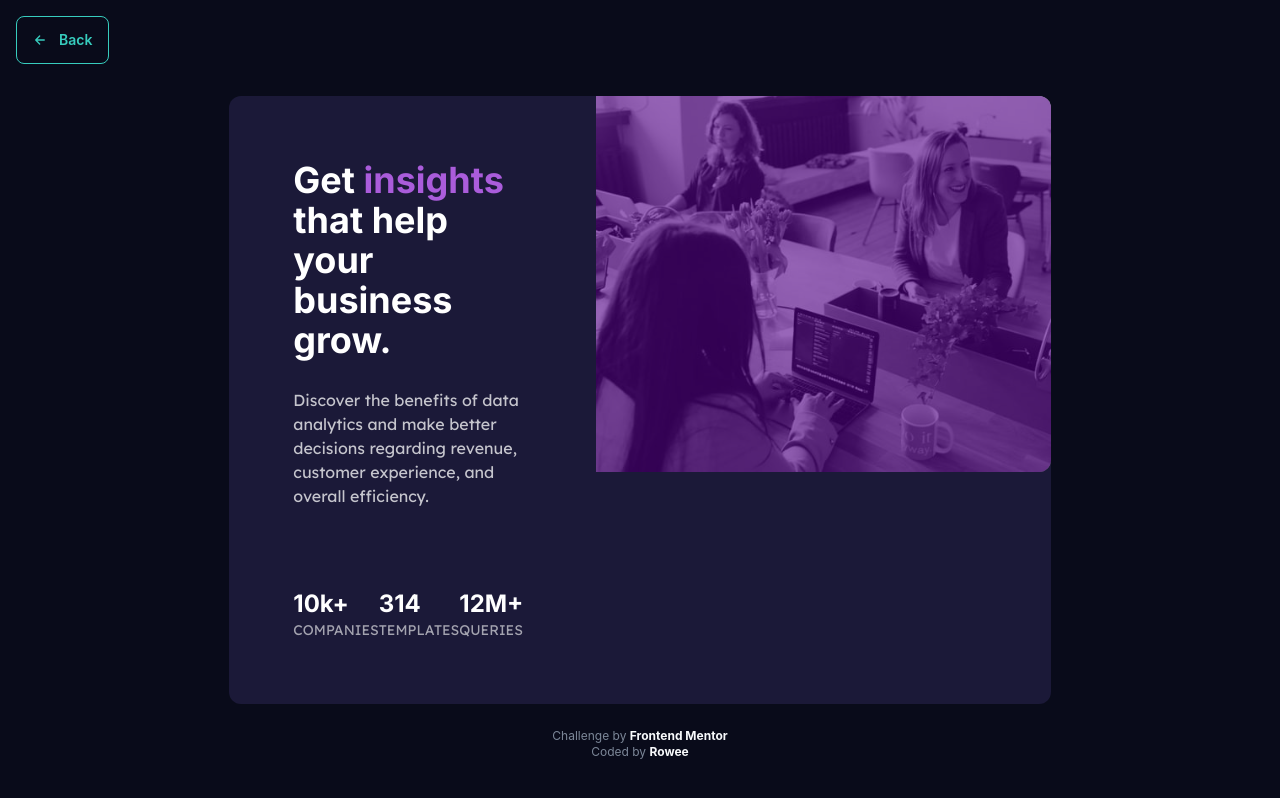
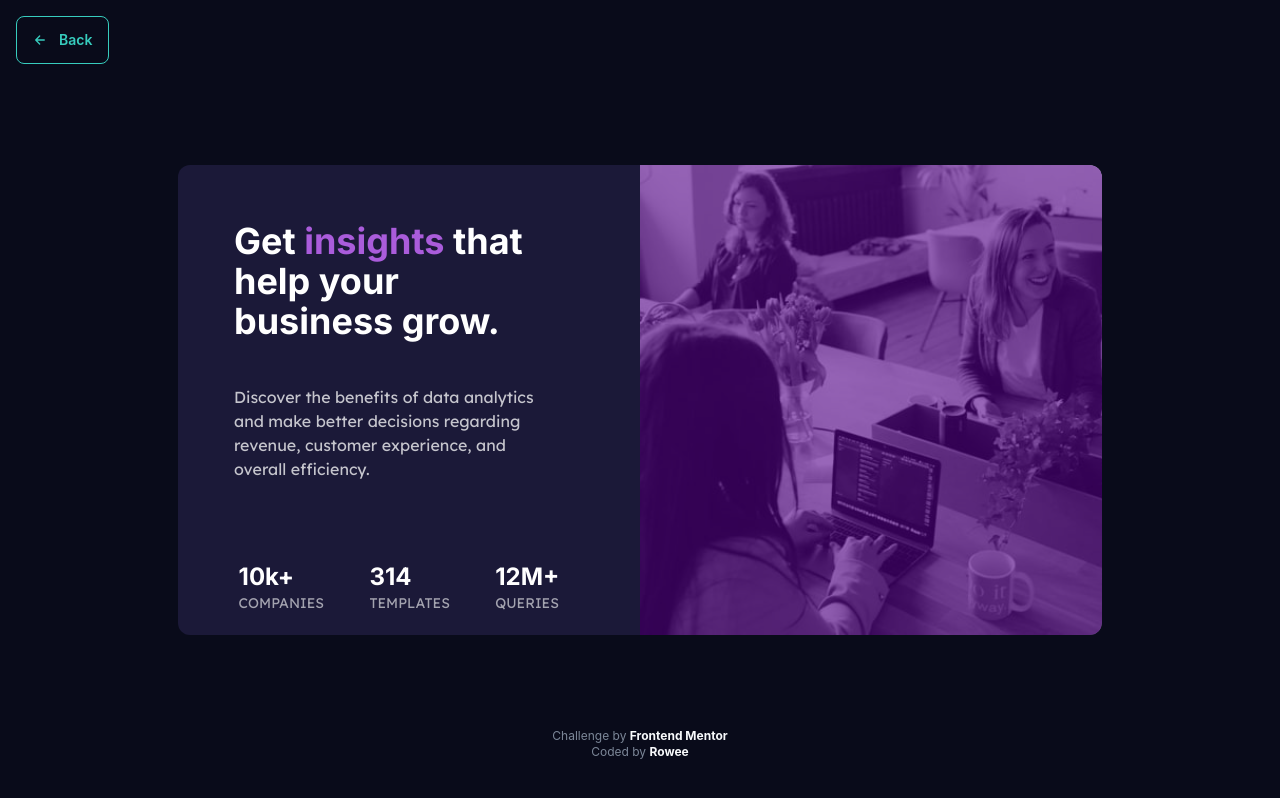
Before and after one commit to Rowee13/fem-solutions-byrowee, a React (Create React App) app: page /fem-stats-preview-card in a window 1280 px wide. Built offline with nearby package versions, Linux system fonts and the light colour scheme; a web font is replaced by a local one.

Commit message:
fix UI of fem challenge 05 - FemStatsPreviewCard

```diff
--- a/src/pages/fem-solutions/Fem3ColCard.jsx
+++ b/src/pages/fem-solutions/Fem3ColCard.jsx
@@ -12,14 +12,6 @@ import {
 const Fem3ColCard = () => {
   return (
     <div className="flex relative bg-fem-06-primary-color h-full py-20 lg:py-0 lg:h-screen w-screen justify-center items-center text-gray-900 overflow-hidden">
-      <Link
-        to="/"
-        className="btn btn-outline btn-accent absolute top-4 left-4 mb-6"
-      >
-        <IoArrowBackOutline />
-        <button className="pl-3">Back</button>
-      </Link>
-
       <div className="flex flex-col lg:flex-row items-center">
         <div className="w-10/12 md:w-5/12 lg:w-72 bg-fem-06-orange text-fem-06-primary-color p-11 rounded-t-xl lg:rounded-l-xl lg:rounded-r-none">
           <img src={fem3colIconSedan} alt="icon-sedan" />
@@ -64,6 +56,15 @@ const Fem3ColCard = () => {
         </div>
       </div>
 
+      {/* == back to homepage button == */}
+      <Link
+        to="/"
+        className="btn btn-outline btn-accent absolute top-4 left-4 mb-6"
+      >
+        <IoArrowBackOutline />
+        <button className="pl-3">Back</button>
+      </Link>
+
       {/* == credits == */}
       <div className="absolute bottom-3 lg:bottom-10 text-xs text-center">
         <p>
--- a/src/pages/fem-solutions/FemStatsPreviewCard.jsx
+++ b/src/pages/fem-solutions/FemStatsPreviewCard.jsx
@@ -7,38 +7,42 @@ import { femStatsHeroImg } from "../../assets";
 
 const FemStatsPreviewCard = () => {
   const stats = [
-    { value: "10k+", stat: "Companies" },
-    { value: "314", stat: "Templates" },
-    { value: "12M+", stat: "Queries" },
+    { id: "001", value: "10k+", stat: "Companies" },
+    { id: "002", value: "314", stat: "Templates" },
+    { id: "003", value: "12M+", stat: "Queries" },
   ];
 
   return (
     <div className="flex relative justify-center items-center h-full md:h-screen px-6  overflow-hidden bg-fem-05-mainbg overflor-y-scroll lg:overflow-hidden">
-      <Link
-        to="/"
-        className="btn btn-outline btn-accent absolute top-4 left-4 mb-6"
-      >
-        <IoArrowBackOutline />
-        <button className="pl-3">Back</button>
-      </Link>
+      {/* == challenge solution == */}
+      <main className="flex flex-col lg:flex-row bg-fem-05-cardbg rounded-xl w-full my-20 md:w-5/12 lg:w-11/12 xl:w-9/12 h-fit lg:h-[470px] justify-between">
+        {/* == hero image mobile view == */}
+        <div className="flex lg:hidden w-full h-72 relative">
+          <div className="absolute h-full w-full object-fit bg-fem-05-accent bg-opacity-60 rounded-t-xl saturate-150 brightness-50 contrast-150" />
+          <img
+            src={femStatsHeroImg}
+            alt="hero-img"
+            className="object-cover rounded-t-xl"
+          />
+        </div>
 
-      <div className="flex flex-col lg:flex-row bg-fem-05-cardbg rounded-xl w-full my-20 md:w-5/12 lg:w-11/12 xl:w-8/12 justify-between">
-        <div className="lg:hidden w-full h-64 relative object-contain overflow-hidden">
-          <div className="absolute h-full w-full object-fit bg-fem-05-accent bg-opacity-60 rounded-t-xl saturate-150 brightness-50 contrast-150" />
-          <img src={femStatsHeroImg} alt="hero-img" className="rounded-t-xl" />
-        </div>
-        <div className="p-9 lg:p-10 xl:p-16 lg:w-1/2 ">
-          <h1 className="font-bold font-inter text-3xl xl:text-4xl text-fem-05-heading text-center lg:text-left">
+        <div className="flex flex-col justify-between items-center p-9 xl:p-14 lg:w-1/2">
+          <div className="space-y-4">
+            <h1 className="font-bold font-inter text-3xl xl:text-4xl text-fem-05-heading text-center lg:text-left pr-0 lg:pr-10">
               Get <span className="text-fem-05-accent">insights</span> that help
               your business grow.
             </h1>
-          <p className="font-lexenddeca text-fem-05-paragraph pt-7 text-base text-center lg:text-left">
+            <p className="font-lexenddeca text-fem-05-paragraph pt-7 pr-0 lg:pr-10 text-base text-center lg:text-left">
               Discover the benefits of data analytics and make better decisions
               regarding revenue, customer experience, and overall efficiency.
             </p>
-          <div className="flex flex-col lg:flex-row justify-between items-center w-11/12 pt-8 lg:pt-20 gap-y-6">
+          </div>
+          <div className="flex flex-col lg:flex-row justify-between items-center w-11/12 pt-8 lg:pt-20 lg:ml-[-20px] gap-y-6">
             {stats.map((stat) => (
-              <div className="flex flex-col text-center lg:text-left">
+              <div
+                key={stat.id}
+                className="flex flex-col text-center lg:text-left"
+              >
                 <h4 className="font-inter font-bold text-2xl text-fem-05-heading">
                   {stat.value}
                 </h4>
@@ -49,11 +53,26 @@ const FemStatsPreviewCard = () => {
             ))}
           </div>
         </div>
-        <div className="hidden lg:block h-full relative object-contain overflow-hidden">
+
+        {/* == hero image desktop view == */}
+        <div className="hidden lg:block w-1/2 h-64 lg:h-full relative overflow-hidden rounded-r-xl">
           <div className="absolute h-full w-full object-contain bg-fem-05-accent bg-opacity-60 rounded-r-xl saturate-150 brightness-50 contrast-150" />
-          <img src={femStatsHeroImg} alt="hero-img" className="rounded-r-xl" />
+          <img
+            src={femStatsHeroImg}
+            alt="hero-img"
+            className="h-[470px] object-cover object-center rounded-r-xl"
+          />
         </div>
-      </div>
+      </main>
+
+      {/* == back to homepage button == */}
+      <Link
+        to="/"
+        className="btn btn-outline btn-accent absolute top-4 left-4 mb-6"
+      >
+        <IoArrowBackOutline />
+        <button className="pl-3">Back</button>
+      </Link>
 
       {/* == credits == */}
       <div className="absolute bottom-2 lg:bottom-10 text-xs text-center text-fem-02-medgray">
--- a/tailwind.config.js
+++ b/tailwind.config.js
@@ -99,6 +99,7 @@ module.exports = {
           "url('./assets/fem-04/pattern-background-desktop.svg')",
         "fem-ordersumbg-mobile":
           "url('./assets/fem-04/pattern-background-mobile.svg')",
+        "fem-stats-hero": "url('./assets/fem-05/stats-hero-image.jpg')",
         "fem-introbg-desktop": "url('./assets/fem-07/bg-intro-desktop.png')",
         "fem-introbg-mobile": "url('./assets/fem-07/bg-intro-mobile.png')",
         "fem-interactive-card-front":
```
Lines whose indentation alone changed are shown as unchanged.
